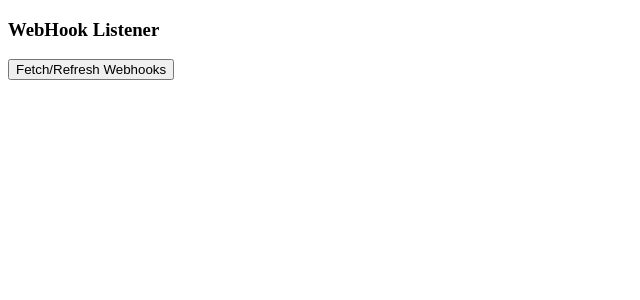
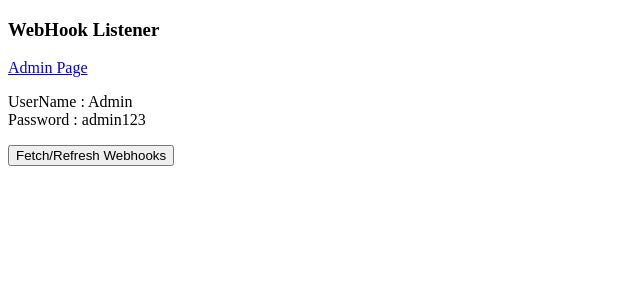
Before and after one commit to HitmanCodes/webhook_listener, a Django app: page / in a window 1280 px wide. Shown: the top 300 px of the page, without its empty margins (0-640 px from the left). Run offline with Django 4.2, Linux system fonts and the light colour scheme.

Commit message:
Admin Updates

```diff
--- a/frontend/templates/index.html
+++ b/frontend/templates/index.html
@@ -8,7 +8,10 @@
 </head>
 <body>
     <h3>WebHook Listener</h3>
+    <a href="/admin">Admin Page</a>
+    <p>UserName : Admin <br> Password : admin123</p>
     <button onClick={getShow()}>Fetch/Refresh Webhooks</button>
+
     {% comment %} <button onClick={postReq()}>Make a POST Request</button> {% endcomment %}
     <div id="root"></div>
 </body>
```
Also changed, not shown: db.sqlite3.
